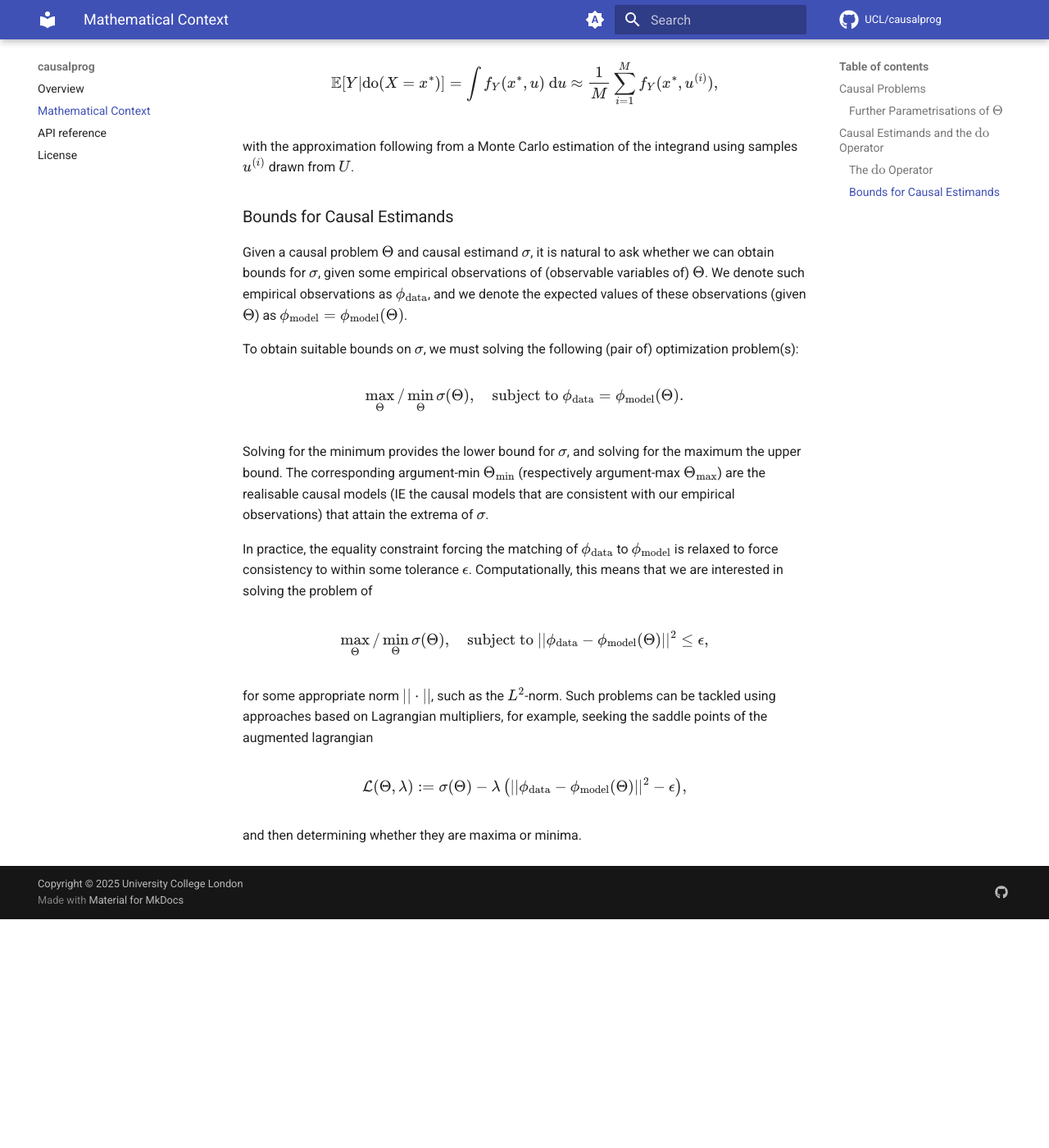
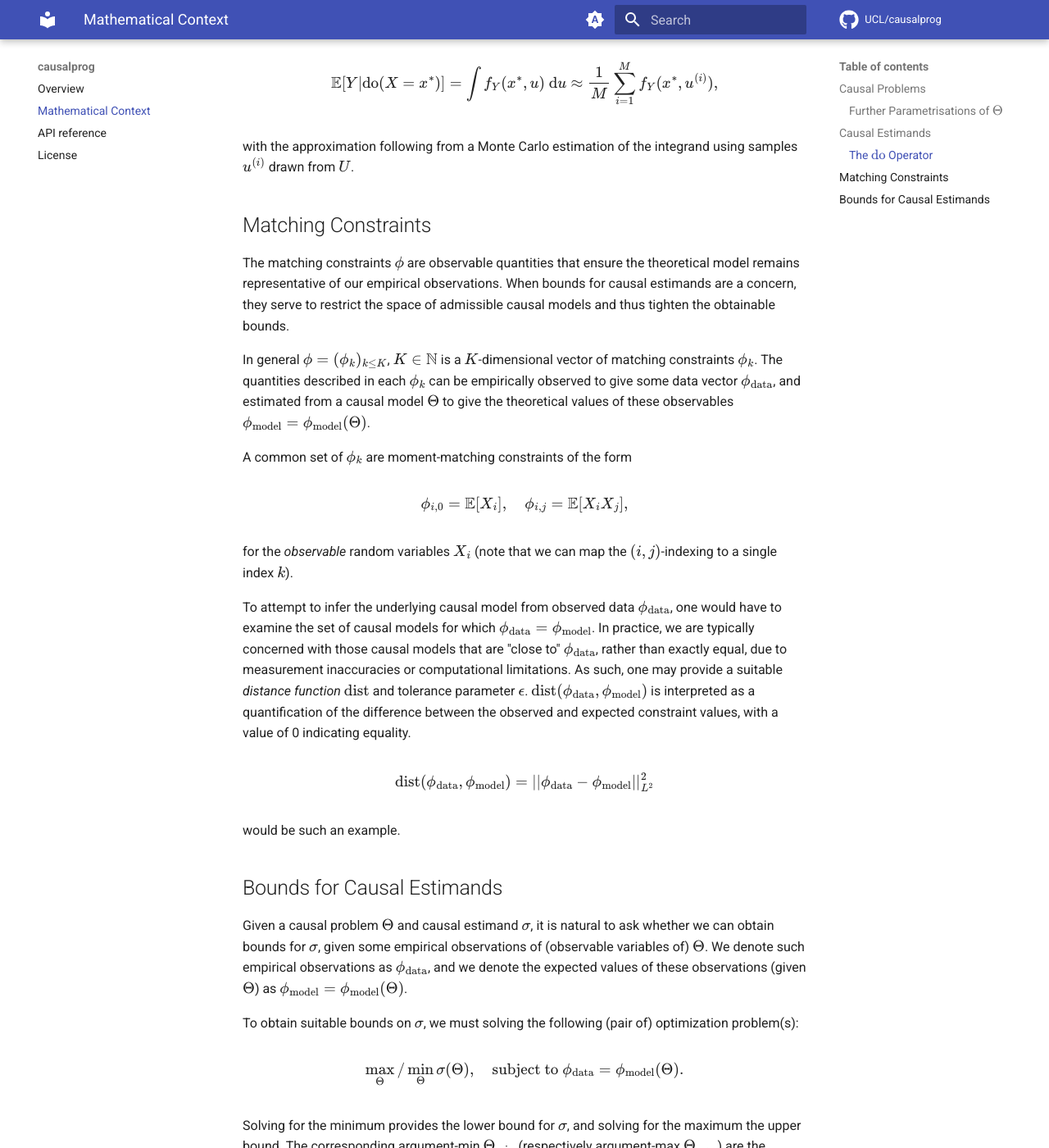
Before and after one commit to UCL/causalprog, an MkDocs documentation site: the page built from docs/mathematical-context.md, in a window 1280 px wide and 1400 px high, scrolled down 2121 px. Shown: the whole window at 82% size. Built offline with MkDocs 1.6.1 and Material for MkDocs 9.7.7, drawn with Linux system fonts in a browser that asks for light colours; comment, search, counter and statistics services are not loaded; before the commit the page ends 3242 px from its top, so only the background shows below that; some of the changed text lies outside the part shown.

Commit message:
Exapnd on the matching constraints

```diff
--- a/docs/mathematical-context.md
+++ b/docs/mathematical-context.md
@@ -44,7 +44,7 @@ $$ f_{X_i} = \sum_{j=1}^{J} \theta_{X_i}^{(j)}\psi_{i_j}. $$
 Each $f_{X_i}$ is thus fully described in terms of their coefficients $\theta_{X_i} := (\theta_{X_i}^{(j)})_{j\leq J}$.
 In such a case it is suitable to directly parametrise $\Theta = \left\{\theta_{X_i}\right\}_{i\leq I}$ rather than in terms of $f_{X_i}$.
 
-## Causal Estimands and the $\mathrm{do}$ Operator
+## Causal Estimands
 
 Next, let $\sigma$ be a causal estimand of interest; that is to say, some quantity to be calculated from $\Theta$, so $\sigma = \sigma(\Theta)$.
 This could be something like the expectation or variance of one of the random variables $X_k$, for example.
@@ -68,7 +68,30 @@ $$\mathbb{E}[ Y \vert \mathrm{do}(X = x^*) ] = \int f_{Y}(x^*, u) \ \mathrm{d}u
 
 with the approximation following from a Monte Carlo estimation of the integrand using samples $u^{(i)}$ drawn from $U$.
 
-### Bounds for Causal Estimands
+## Matching Constraints
+
+The matching constraints $\phi$ are observable quantities that ensure the theoretical model remains representative of our empirical observations.
+When bounds for causal estimands are a concern, they serve to restrict the space of admissible causal models and thus tighten the obtainable bounds.
+
+In general $\phi = (\phi_k)_{k\leq K}$, $K\in\mathbb{N}$ is a $K$-dimensional vector of matching constraints $\phi_k$.
+The quantities described in each $\phi_k$ can be empirically observed to give some data vector $\phi_{\mathrm{data}}$, and estimated from a causal model $\Theta$ to give the theoretical values of these observables $\phi_{\mathrm{model}} = \phi_{\mathrm{model}}(\Theta)$.
+
+A common set of $\phi_k$ are moment-matching constraints of the form
+
+$$ \phi_{i, 0} = \mathbb{E}[X_i], \quad \phi_{i,j} = \mathbb{E}[X_i X_j], $$
+
+for the _observable_ random variables $X_i$ (note that we can map the $(i,j)$-indexing to a single index $k$).
+
+To attempt to infer the underlying causal model from observed data $\phi_{\mathrm{data}}$, one would have to examine the set of causal models for which $\phi_{\mathrm{data}} = \phi_{\mathrm{model}}$.
+In practice, we are typically concerned with those causal models that are "close to" $\phi_{\mathrm{data}}$, rather than exactly equal, due to measurement inaccuracies or computational limitations.
+As such, one may provide a suitable _distance function_ $\mathrm{dist}$ and tolerance parameter $\epsilon$.
+$\mathrm{dist}(\phi_{\mathrm{data}}, \phi_{\mathrm{model}})$ is interpreted as a quantification of the difference between the observed and expected constraint values, with a value of 0 indicating equality.
+
+$$\mathrm{dist}(\phi_{\mathrm{data}}, \phi_{\mathrm{model}}) = \vert\vert \phi_{\mathrm{data}} - \phi_{\mathrm{model}} \vert\vert^2_{L^2} $$
+
+would be such an example.
+
+## Bounds for Causal Estimands
 
 Given a causal problem $\Theta$ and causal estimand $\sigma$, it is natural to ask whether we can obtain bounds for $\sigma$, given some empirical observations of (observable variables of) $\Theta$.
 We denote such empirical observations as $\phi_\mathrm{data}$, and we denote the expected values of these observations (given $\Theta$) as $\phi_\mathrm{model} = \phi_\mathrm{model}(\Theta)$.
```
